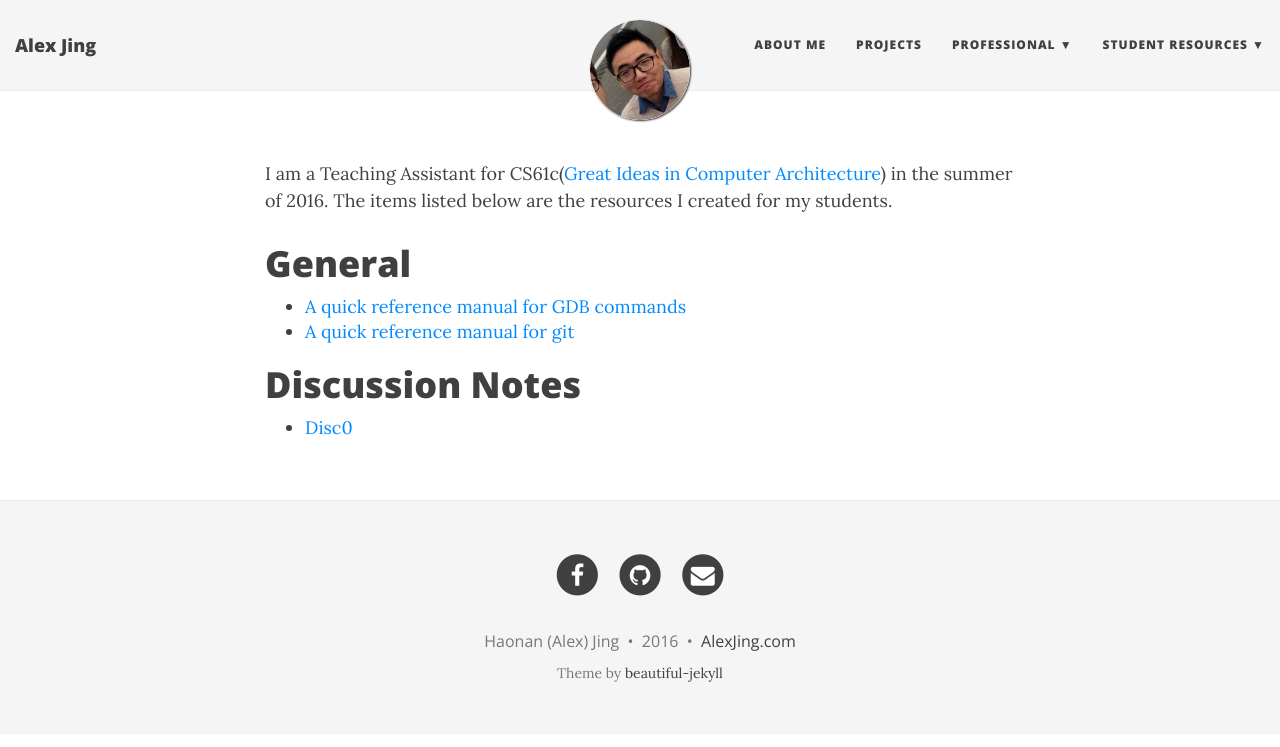
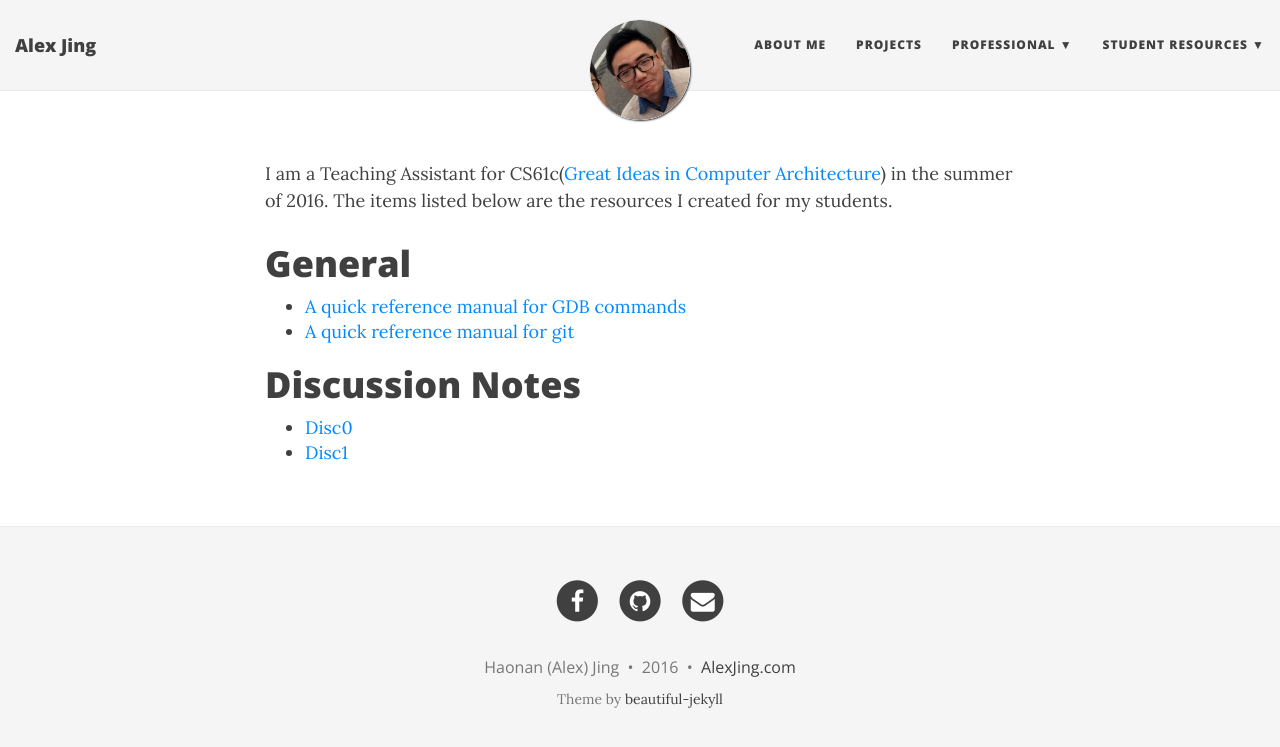
Before and after one commit to groceryStoreApple/alexweb, a Jekyll site: the page built from cs61c/index.html, in a window 1280 px wide. Shown: the top 747 px of the page. Built offline with Jekyll 4.4.1, drawn with Linux system fonts in a browser that asks for light colours; nearby versions of some CDN libraries.

Commit message:
add new discussion notes

```diff
--- a/cs61c/index.html
+++ b/cs61c/index.html
@@ -11,4 +11,5 @@ layout: page
 <h1>Discussion Notes</h1>
 <ul>
 	<li><a href="https://grocerystoreapple.github.io/alexweb/cs61c/resources/0_notes.pdf">Disc0</a></li>
+	<li><a href="https://grocerystoreapple.github.io/alexweb/cs61c/resources/1_notes.pdf">Disc1</a></li>
 </ul>
```
Also changed, not shown: 1 other file.
